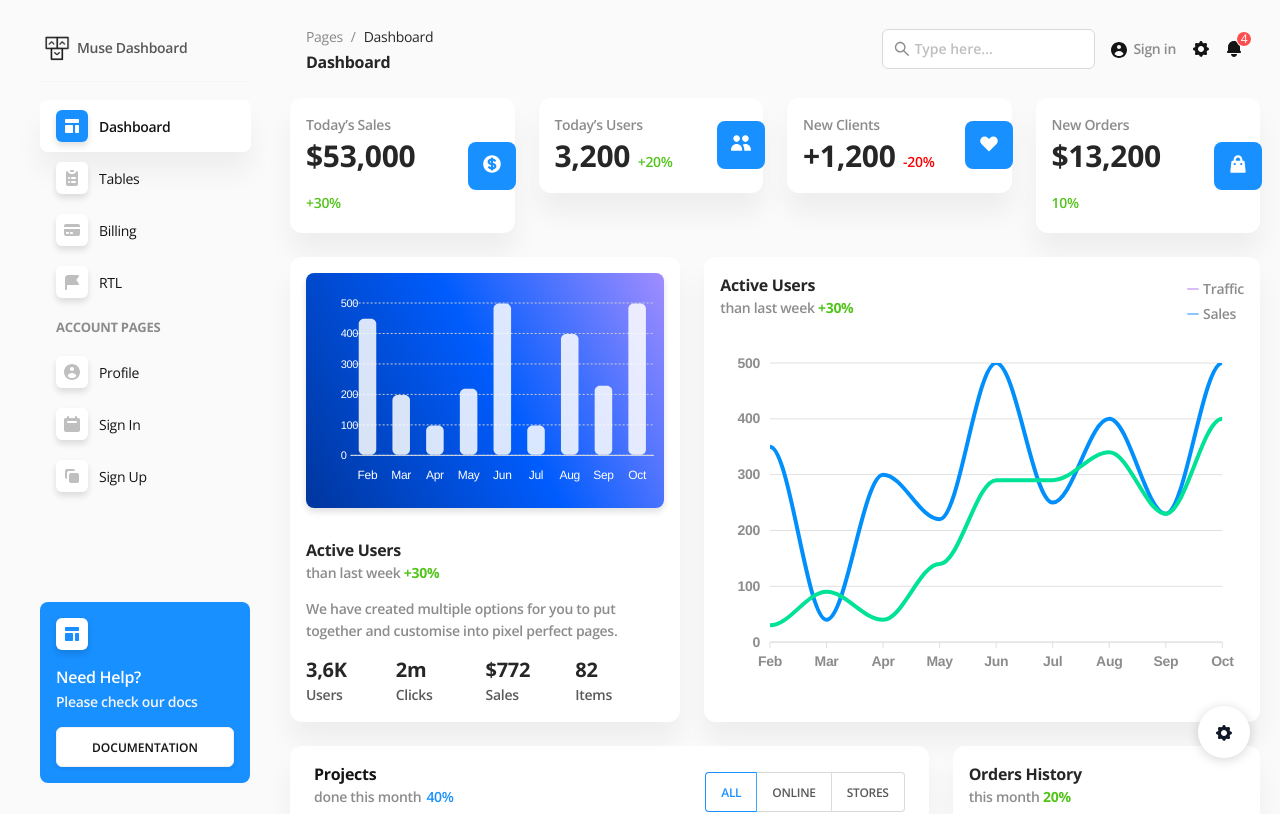
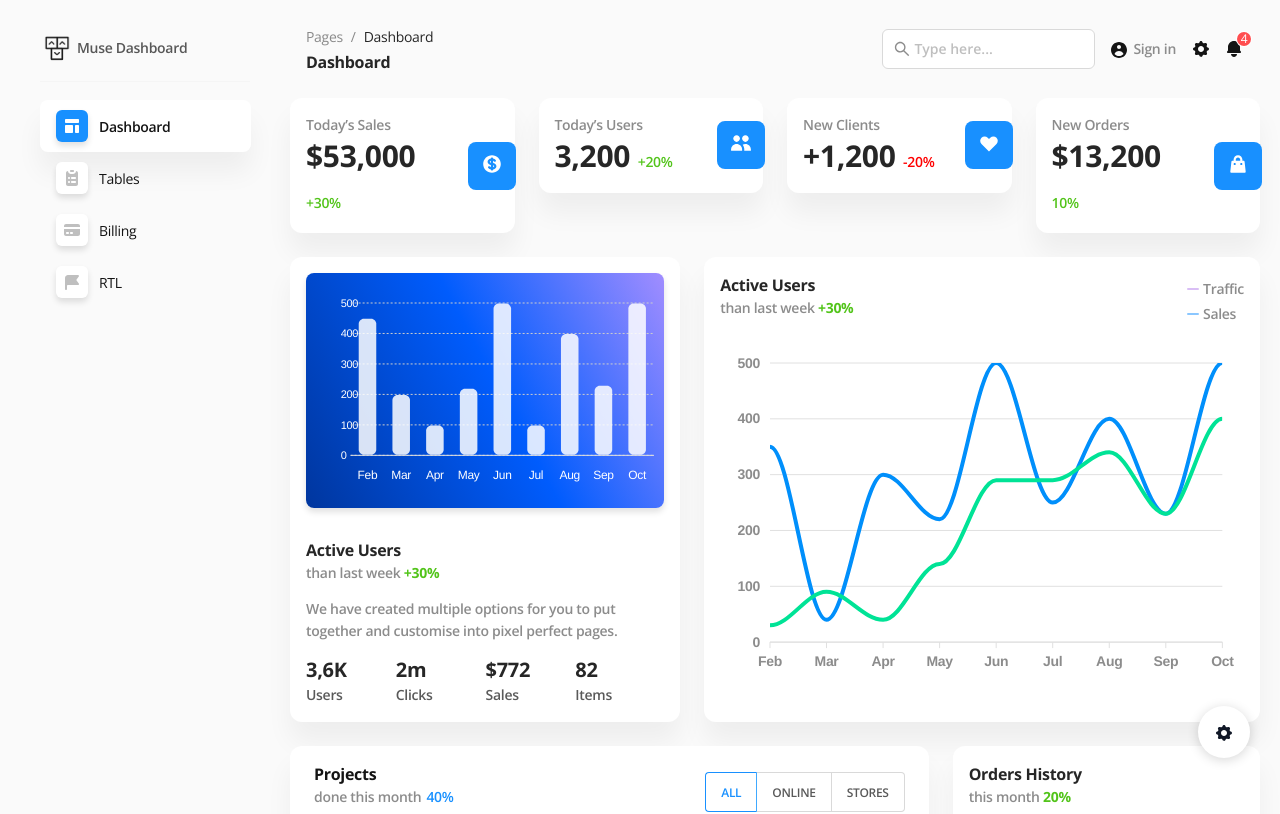
Before and after one commit to Aris1401/Occarz-Backoffice, a React (Create React App) app: page /dashboard in a window 1280 px wide. Shown: the top 814 px of the page. Built offline with nearby package versions, Linux system fonts and the light colour scheme.

Commit message:
Update Sidenav.js

```diff
--- a/src/components/layout/Sidenav.js
+++ b/src/components/layout/Sidenav.js
@@ -1,17 +1,4 @@
-/*!
-  =========================================================
-  * Muse Ant Design Dashboard - v1.0.0
-  =========================================================
-  * Product Page: https://www.creative-tim.com/product/muse-ant-design-dashboard
-  * Copyright 2021 Creative Tim (https://www.creative-tim.com)
-  * Licensed under MIT (https://github.com/creativetimofficial/muse-ant-design-dashboard/blob/main/LICENSE.md)
-  * Coded by Creative Tim
-  =========================================================
-  * The above copyright notice and this permission notice shall be included in all copies or substantial portions of the Software.
-*/
-
-// import { useState } from "react";
-import { Menu, Button } from "antd";
+import { Menu} from "antd";
 import { NavLink, useLocation } from "react-router-dom";
 import logo from "../../assets/images/logo.png";
 
@@ -104,62 +91,6 @@ function Sidenav({ color }) {
     </svg>,
   ];
 
-  const profile = [
-    <svg
-      width="20"
-      height="20"
-      viewBox="0 0 20 20"
-      fill="none"
-      xmlns="http://www.w3.org/2000/svg"
-      key={0}
-    >
-      <path
-        fillRule="evenodd"
-        clipRule="evenodd"
-        d="M18 10C18 14.4183 14.4183 18 10 18C5.58172 18 2 14.4183 2 10C2 5.58172 5.58172 2 10 2C14.4183 2 18 5.58172 18 10ZM12 7C12 8.10457 11.1046 9 10 9C8.89543 9 8 8.10457 8 7C8 5.89543 8.89543 5 10 5C11.1046 5 12 5.89543 12 7ZM9.99993 11C7.98239 11 6.24394 12.195 5.45374 13.9157C6.55403 15.192 8.18265 16 9.99998 16C11.8173 16 13.4459 15.1921 14.5462 13.9158C13.756 12.195 12.0175 11 9.99993 11Z"
-        fill={color}
-      ></path>
-    </svg>,
-  ];
-
-  const signin = [
-    <svg
-      width="20"
-      height="20"
-      viewBox="0 0 20 20"
-      fill="none"
-      xmlns="http://www.w3.org/2000/svg"
-      key={0}
-    >
-      <path
-        fillRule="evenodd"
-        clipRule="evenodd"
-        d="M6 2C5.44772 2 5 2.44772 5 3V4H4C2.89543 4 2 4.89543 2 6V16C2 17.1046 2.89543 18 4 18H16C17.1046 18 18 17.1046 18 16V6C18 4.89543 17.1046 4 16 4H15V3C15 2.44772 14.5523 2 14 2C13.4477 2 13 2.44772 13 3V4H7V3C7 2.44772 6.55228 2 6 2ZM6 7C5.44772 7 5 7.44772 5 8C5 8.55228 5.44772 9 6 9H14C14.5523 9 15 8.55228 15 8C15 7.44772 14.5523 7 14 7H6Z"
-        fill={color}
-      ></path>
-    </svg>,
-  ];
-
-  const signup = [
-    <svg
-      xmlns="http://www.w3.org/2000/svg"
-      width="14"
-      height="14"
-      viewBox="0 0 14 14"
-      key={0}
-    >
-      <path
-        d="M0,2A2,2,0,0,1,2,0H8a2,2,0,0,1,2,2V8a2,2,0,0,1-2,2H2A2,2,0,0,1,0,8Z"
-        transform="translate(4 4)"
-        fill={color}
-      />
-      <path
-        d="M2,0A2,2,0,0,0,0,2V8a2,2,0,0,0,2,2V4A2,2,0,0,1,4,2h6A2,2,0,0,0,8,0Z"
-        fill={color}
-      />
-    </svg>,
-  ];
-
   return (
     <>
       <div className="brand">
@@ -220,52 +151,7 @@ function Sidenav({ color }) {
             <span className="label">RTL</span>
           </NavLink>
         </Menu.Item>
-        <Menu.Item className="menu-item-header" key="5">
-          Account Pages
-        </Menu.Item>
-        <Menu.Item key="6">
-          <NavLink to="/profile">
-            <span
-              className="icon"
-              style={{
-                background: page === "profile" ? color : "",
-              }}
-            >
-              {profile}
-            </span>
-            <span className="label">Profile</span>
-          </NavLink>
-        </Menu.Item>
-        <Menu.Item key="7">
-          <NavLink to="/sign-in">
-            <span className="icon">{signin}</span>
-            <span className="label">Sign In</span>
-          </NavLink>
-        </Menu.Item>
-        <Menu.Item key="8">
-          <NavLink to="/sign-up">
-            <span className="icon">{signup}</span>
-            <span className="label">Sign Up</span>
-          </NavLink>
-        </Menu.Item>
       </Menu>
-      <div className="aside-footer">
-        <div
-          className="footer-box"
-          style={{
-            background: color,
-          }}
-        >
-          <span className="icon" style={{ color }}>
-            {dashboard}
-          </span>
-          <h6>Need Help?</h6>
-          <p>Please check our docs</p>
-          <Button type="primary" className="ant-btn-sm ant-btn-block">
-            DOCUMENTATION
-          </Button>
-        </div>
-      </div>
     </>
   );
 }
```
